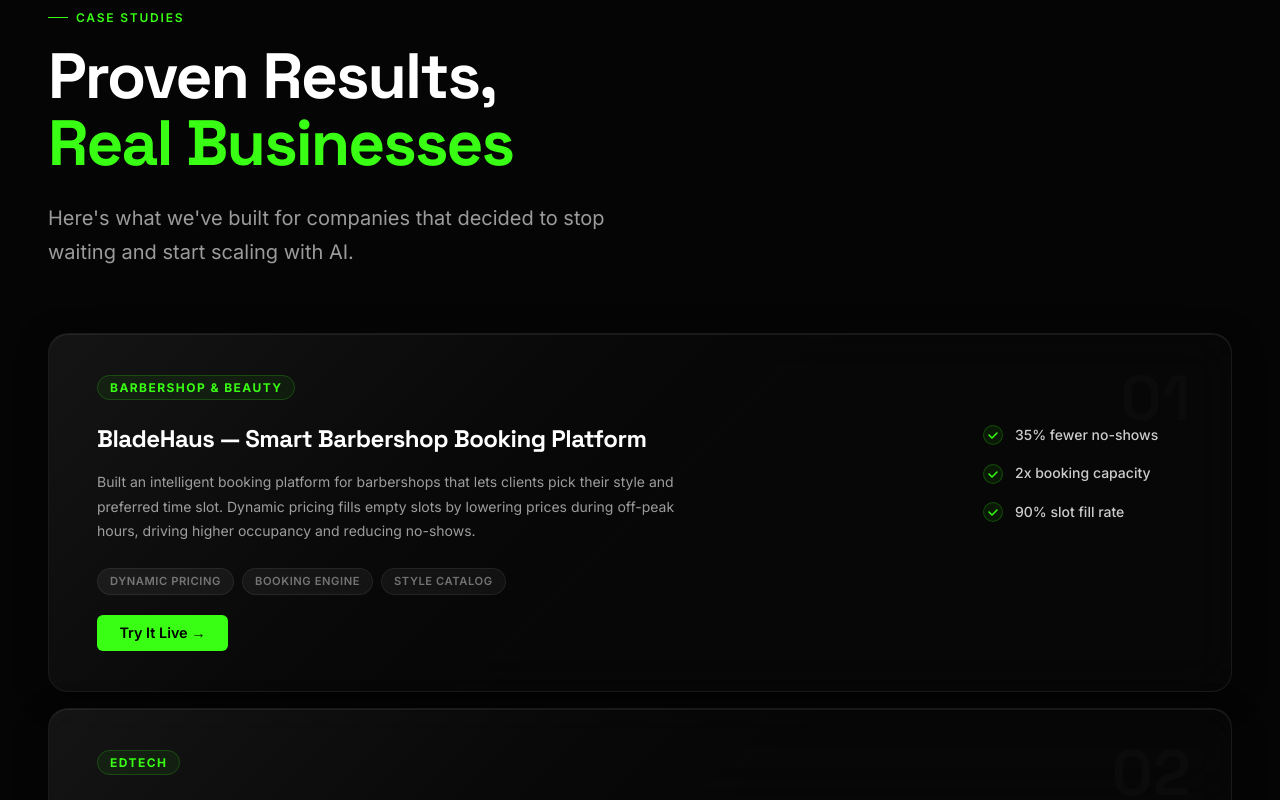
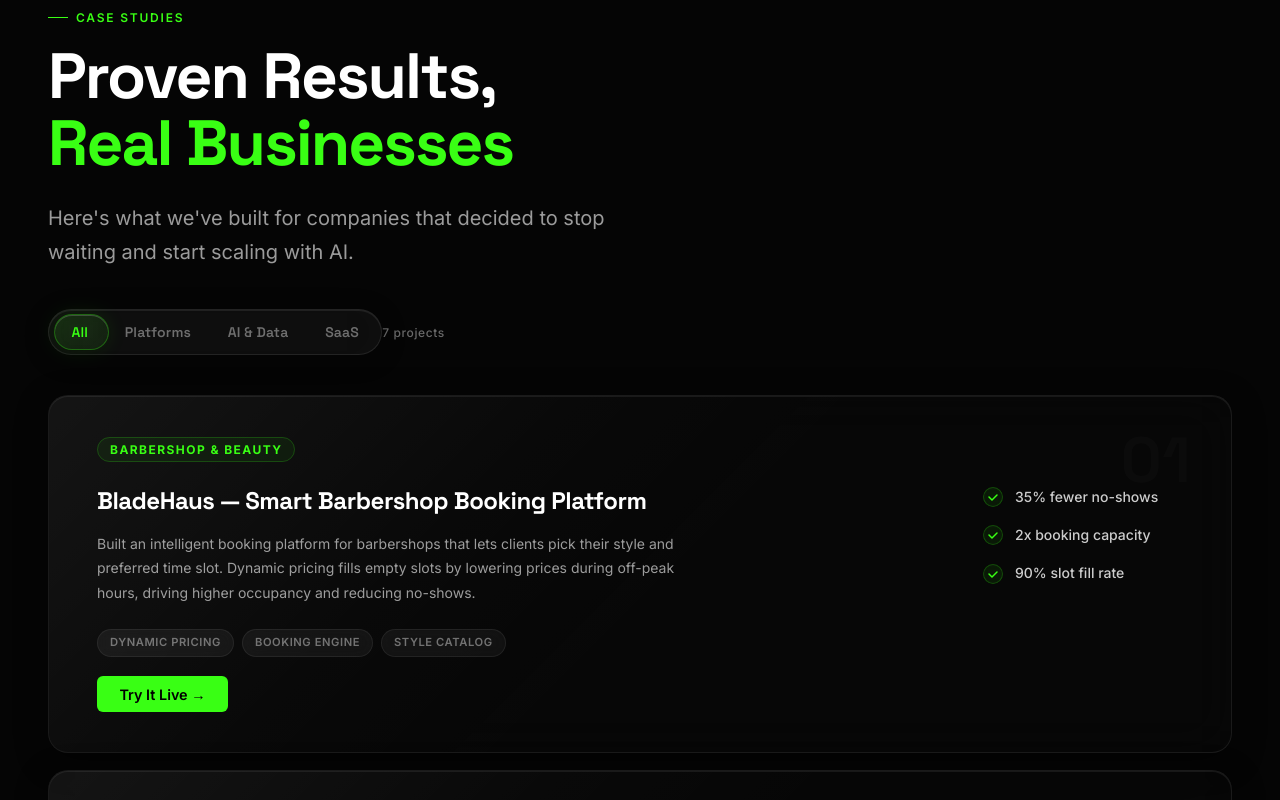
Before and after one commit to OmarTDS/Solvix-website, a React (Vite) app: page / in a window 1280 px wide. Shown: the part 2589-3389 px from the top of the page. Built offline with nearby package versions, Linux system fonts and the light colour scheme.

Commit message:
feat: add clear segmented picker filter to Work section

```diff
--- /dev/null
+++ b/src/components/SegmentedPicker/SegmentedPicker.css
@@ -0,0 +1,98 @@
+/* ============================================
+   CLEAR SEGMENTED PICKER
+   Glass pill container with spring indicator
+   ============================================ */
+
+.seg-picker {
+  position: relative;
+  display: inline-flex;
+  align-items: center;
+  /* Liquid glass container */
+  background: rgba(255, 255, 255, 0.04);
+  backdrop-filter: blur(28px) saturate(180%);
+  -webkit-backdrop-filter: blur(28px) saturate(180%);
+  border: 1px solid rgba(255, 255, 255, 0.09);
+  border-radius: var(--radius-full);
+  padding: 4px;
+  /* Inset highlight */
+  box-shadow:
+    inset 0 1px 0 rgba(255, 255, 255, 0.08),
+    0 4px 24px rgba(0, 0, 0, 0.3);
+}
+
+/* ── Spring-animated indicator ── */
+.seg-picker__indicator {
+  position: absolute;
+  top: 4px;
+  bottom: 4px;
+  border-radius: calc(var(--radius-full) - 2px);
+  /* Glass pill fill */
+  background: linear-gradient(
+    135deg,
+    rgba(57, 255, 20, 0.12) 0%,
+    rgba(57, 255, 20, 0.06) 100%
+  );
+  border: 1px solid rgba(57, 255, 20, 0.30);
+  backdrop-filter: blur(16px);
+  -webkit-backdrop-filter: blur(16px);
+  box-shadow:
+    inset 0 1px 0 rgba(255, 255, 255, 0.18),
+    0 0 20px rgba(57, 255, 20, 0.10),
+    0 2px 8px rgba(0, 0, 0, 0.3);
+  pointer-events: none;
+  z-index: 0;
+  /* Spring physics — cubic-bezier(0.34, 1.56, 0.64, 1) gives iOS-like overshoot */
+  transition:
+    left   0.42s cubic-bezier(0.34, 1.56, 0.64, 1),
+    width  0.42s cubic-bezier(0.34, 1.56, 0.64, 1),
+    opacity 0.2s ease;
+}
+
+/* ── Tab buttons ── */
+.seg-picker__tab {
+  position: relative;
+  z-index: 1;
+  padding: 0.5rem 1.15rem;
+  font-family: var(--font-display);
+  font-size: var(--fs-sm);
+  font-weight: 600;
+  letter-spacing: 0.01em;
+  color: var(--clr-white-40);
+  border-radius: var(--radius-full);
+  white-space: nowrap;
+  cursor: pointer;
+  /* Min touch target */
+  min-height: 36px;
+  display: flex;
+  align-items: center;
+  gap: 0.4rem;
+  transition: color var(--dur-fast) ease;
+}
+
+.seg-picker__tab:hover {
+  color: var(--clr-white-80);
+}
+
+.seg-picker__tab--active {
+  color: var(--clr-green);
+}
+
+/* ── Mobile: allow horizontal scroll if too many tabs ── */
+@media (max-width: 600px) {
+  .seg-picker {
+    max-width: 100%;
+    overflow-x: auto;
+    /* Hide scrollbar */
+    -ms-overflow-style: none;
+    scrollbar-width: none;
+  }
+
+  .seg-picker::-webkit-scrollbar {
+    display: none;
+  }
+
+  .seg-picker__tab {
+    padding: 0.45rem 0.9rem;
+    font-size: var(--fs-xs);
+  }
+}
--- /dev/null
+++ b/src/components/SegmentedPicker/SegmentedPicker.jsx
@@ -0,0 +1,88 @@
+import { useRef, useEffect, useState, useCallback } from 'react'
+import './SegmentedPicker.css'
+
+/**
+ * Clear Segmented Picker
+ * Inspired by the iOS liquid-glass segmented control pattern.
+ * A floating glass pill container with a spring-animated indicator
+ * that slides to the active tab and hugs its exact width.
+ *
+ * Props:
+ *   tabs     {string[]}  — tab labels
+ *   active   {number}    — index of the active tab
+ *   onChange {function}  — called with new index on selection
+ */
+export default function SegmentedPicker({ tabs, active, onChange }) {
+  const containerRef = useRef(null)
+  const tabRefs = useRef([])
+  const [indicatorStyle, setIndicatorStyle] = useState({ left: 0, width: 0, opacity: 0 })
+
+  const measureTab = useCallback((index) => {
+    const el = tabRefs.current[index]
+    const container = containerRef.current
+    if (!el || !container) return
+
+    // getBoundingClientRect gives viewport-relative rects;
+    // subtract container's left to get position relative to container
+    const cRect = container.getBoundingClientRect()
+    const tRect = el.getBoundingClientRect()
+
+    setIndicatorStyle({
+      left: tRect.left - cRect.left,
+      width: tRect.width,
+      opacity: 1,
+    })
+  }, [])
+
+  // Re-measure whenever active tab changes
+  useEffect(() => {
+    measureTab(active)
+  }, [active, measureTab])
+
+  // Initial measurement after mount (fonts/layout may need a frame)
+  useEffect(() => {
+    const id = requestAnimationFrame(() => measureTab(active))
+    return () => cancelAnimationFrame(id)
+  }, []) // eslint-disable-line react-hooks/exhaustive-deps
+
+  // Re-measure on window resize
+  useEffect(() => {
+    const onResize = () => measureTab(active)
+    window.addEventListener('resize', onResize, { passive: true })
+    return () => window.removeEventListener('resize', onResize)
+  }, [active, measureTab])
+
+  return (
+    <div
+      ref={containerRef}
+      className="seg-picker"
+      role="tablist"
+      aria-label="Filter case studies by category"
+    >
+      {/* Sliding glass indicator — sits behind everything */}
+      <div
+        className="seg-picker__indicator"
+        aria-hidden="true"
+        style={{
+          left: `${indicatorStyle.left}px`,
+          width: `${indicatorStyle.width}px`,
+          opacity: indicatorStyle.opacity,
+        }}
+      />
+
+      {/* Tab buttons */}
+      {tabs.map((tab, i) => (
+        <button
+          key={tab}
+          ref={(el) => { tabRefs.current[i] = el }}
+          role="tab"
+          aria-selected={active === i}
+          className={`seg-picker__tab ${active === i ? 'seg-picker__tab--active' : ''}`}
+          onClick={() => onChange(i)}
+        >
+          {tab}
+        </button>
+      ))}
+    </div>
+  )
+}
--- a/src/components/Work/Work.css
+++ b/src/components/Work/Work.css
@@ -6,7 +6,33 @@
 
 .work__header {
   max-width: 600px;
-  margin-bottom: var(--space-16);
+  margin-bottom: var(--space-10);
+}
+
+/* ── Filter row ── */
+.work__filter {
+  display: flex;
+  align-items: center;
+  gap: var(--space-5);
+  margin-bottom: var(--space-10);
+  flex-wrap: wrap;
+}
+
+.work__filter-count {
+  font-size: var(--fs-xs);
+  color: var(--clr-white-40);
+  font-weight: 500;
+  letter-spacing: 0.05em;
+}
+
+/* ── Empty state ── */
+.work__empty {
+  padding: var(--space-16);
+  text-align: center;
+  color: var(--clr-white-40);
+  font-size: var(--fs-sm);
+  border: 1px dashed rgba(255,255,255,0.08);
+  border-radius: var(--radius-lg);
 }
 
 .work__list {
@@ -15,7 +41,7 @@
   gap: var(--space-4);
 }
 
-/* Case card — liquid glass */
+/* Case card — liquid glass + staggered entry */
 .case-card {
   background: rgba(10, 10, 10, 0.4);
   backdrop-filter: blur(24px) saturate(160%);
@@ -29,6 +55,20 @@
   cursor: default;
   box-shadow: 0 8px 32px rgba(0,0,0,0.4),
               inset 0 1px 0 rgba(255,255,255,0.07);
+  /* Staggered entry animation on filter change */
+  animation: cardEnter 0.5s cubic-bezier(0.16, 1, 0.3, 1) both;
+  animation-delay: calc(var(--stagger, 0) * 0.06s);
+}
+
+@keyframes cardEnter {
+  from {
+    opacity: 0;
+    transform: translateY(18px) scale(0.98);
+  }
+  to {
+    opacity: 1;
+    transform: none;
+  }
 }
 
 /* Shimmer */
--- a/src/components/Work/Work.jsx
+++ b/src/components/Work/Work.jsx
@@ -1,84 +1,103 @@
 import { useState, useEffect } from 'react'
 import './Work.css'
+import SegmentedPicker from '../SegmentedPicker/SegmentedPicker'
+
+const FILTER_TABS = ['All', 'Platforms', 'AI & Data', 'SaaS']
 
 const cases = [
   {
     id: 'bladehaus',
+    category: 'Platforms',
     label: 'Barbershop & Beauty',
     title: 'BladeHaus — Smart Barbershop Booking Platform',
     desc: 'Built an intelligent booking platform for barbershops that lets clients pick their style and preferred time slot. Dynamic pricing fills empty slots by lowering prices during off-peak hours, driving higher occupancy and reducing no-shows.',
     results: ['35% fewer no-shows', '2x booking capacity', '90% slot fill rate'],
     tech: ['Dynamic Pricing', 'Booking Engine', 'Style Catalog'],
-    accent: '#39FF14',
     url: 'https://golden-cut-booking.vercel.app/',
   },
   {
     id: 'aicareerschool',
+    category: 'Platforms',
     label: 'EdTech',
     title: 'AI Career School — Arabic AI Course Platform',
     desc: 'Built a full Arabic-language course platform teaching AI image and video creation. Includes video hosting, enrollment management, promo codes, and integrated payment with InstaPay and Paymob for the Egyptian market.',
     results: ['Full Arabic RTL support', 'Sub-2s page loads', '4 payment methods'],
     tech: ['Next.js SSR', 'Supabase', 'Bunny Stream'],
-    accent: '#39FF14',
   },
   {
     id: 'trendpredictor',
+    category: 'AI & Data',
     label: 'Marketing Intelligence',
     title: 'Trend Predictor — Market Intelligence Engine',
     desc: 'Scrapes social media and ad platforms to surface what your customers want, what content is trending in your niche, and which ads are actually working — delivered as actionable weekly briefs with velocity scoring.',
     results: ['7-day trend lead time', '5 platforms tracked', 'Weekly actionable briefs'],
     tech: ['Social Scraping', 'Trend Scoring', 'Ad Intelligence'],
-    accent: '#39FF14',
     url: 'https://trendsetter-insight-hub.vercel.app/',
   },
   {
     id: 'loqta',
+    category: 'Platforms',
     label: 'Real Estate',
     title: 'Loqta — AI-Powered Real Estate Platform',
     desc: 'Built a modern property listing and search platform for the Egyptian market. Intelligent filtering, map-based browsing, and automated lead capture turn casual browsers into qualified buyer inquiries.',
     results: ['3x lead conversion', '60% faster property matching', 'Bilingual EN/AR'],
     tech: ['Property Search', 'Map Integration', 'Lead Capture'],
-    accent: '#39FF14',
     url: 'https://loqta-your-great-catch.vercel.app/',
   },
   {
     id: 'nexora',
+    category: 'AI & Data',
     label: 'E-Commerce',
     title: 'Nexora — Intelligent Inventory & Demand Forecasting',
     desc: 'Built a full AI-powered inventory management system for a retail chain. The system predicts demand with 94% accuracy, auto-reorders stock, and integrates across 12 warehouse locations.',
     results: ['94% forecast accuracy', '£2.1M cost savings / yr', '3 weeks to deploy'],
     tech: ['Custom ML Model', 'Real-time API', 'React Dashboard'],
-    accent: '#39FF14',
   },
   {
     id: 'meridian',
+    category: 'AI & Data',
     label: 'Financial Services',
     title: 'Meridian — AI Risk Assessment Engine',
     desc: 'Replaced a legacy underwriting process with a fine-tuned risk scoring model. What took analysts 3 days to process now runs in seconds with higher accuracy than human review.',
     results: ['89% faster processing', '40% fewer false positives', 'Fully compliant'],
     tech: ['LLM Fine-tuning', 'Document AI', 'Audit Trail'],
-    accent: '#39FF14',
   },
   {
     id: 'vantage',
+    category: 'SaaS',
     label: 'SaaS / B2B',
     title: 'Vantage — Full AI-Native CRM Platform',
     desc: 'Greenfield build of a B2B CRM with embedded AI throughout — lead scoring, email generation, call summarization, and churn prediction built natively into every workflow.',
     results: ['11k+ active users', '68% faster deal cycles', 'Series A funded'],
     tech: ['Full-Stack Build', 'GPT Integration', 'Voice AI', 'Analytics'],
-    accent: '#39FF14',
   },
 ]
 
 export default function Work() {
+  const [activeFilter, setActiveFilter] = useState(0)
+  const [listKey, setListKey] = useState(0)
   const [activeDemo, setActiveDemo] = useState(null)
 
+  // Handle filter change — bump listKey to re-trigger card entry animations
+  const handleFilter = (i) => {
+    if (i === activeFilter) return
+    setListKey((k) => k + 1)
+    setActiveFilter(i)
+  }
+
+  const filteredCases =
+    activeFilter === 0
+      ? cases
+      : cases.filter((c) => c.category === FILTER_TABS[activeFilter])
+
+  // ESC closes demo modal
   useEffect(() => {
     const onKey = (e) => { if (e.key === 'Escape') setActiveDemo(null) }
     document.addEventListener('keydown', onKey)
     return () => document.removeEventListener('keydown', onKey)
   }, [])
 
+  // Body scroll lock while demo is open
   useEffect(() => {
     document.body.classList.toggle('demo-open', !!activeDemo)
     return () => document.body.classList.remove('demo-open')
@@ -87,7 +106,8 @@
   return (
     <section className="work section" id="work">
       <div className="container">
-        {/* Header */}
+
+        {/* ── Header ── */}
         <div className="work__header reveal">
           <span className="section-label">Case Studies</span>
           <h2 className="section-heading">
@@ -101,13 +121,26 @@
           </p>
         </div>
 
-        {/* Case Studies */}
-        <div className="work__list">
-          {cases.map((c, i) => (
+        {/* ── Segmented Filter ── */}
+        <div className="work__filter reveal delay-1">
+          <SegmentedPicker
+            tabs={FILTER_TABS}
+            active={activeFilter}
+            onChange={handleFilter}
+          />
+          <span className="work__filter-count">
+            {filteredCases.length} project{filteredCases.length !== 1 ? 's' : ''}
+          </span>
+        </div>
+
+        {/* ── Case Study Cards ── */}
+        <div className="work__list" key={listKey}>
+          {filteredCases.map((c, i) => (
             <div
               key={c.id}
               id={`case-${c.id}`}
-              className={`case-card reveal delay-${i + 1}`}
+              className="case-card"
+              style={{ '--stagger': i }}
             >
               <div className="case-card__meta">
                 <span className="case-label">{c.label}</span>
@@ -125,7 +158,7 @@
                     ))}
                   </div>
 
-                  {/* Try It button - only shows if url exists */}
+                  {/* Try It Live — only when url exists */}
                   {c.url && (
                     <button
                       className="case-card__demo-btn"
@@ -141,7 +174,7 @@
                     <div key={r} className="case-result">
                       <span className="case-result__icon">
                         <svg width="12" height="12" viewBox="0 0 12 12" fill="none">
-                          <path d="M2 6l3 3 5-5" stroke="#39FF14" strokeWidth="1.5" strokeLinecap="round" strokeLinejoin="round"/>
+                          <path d="M2 6l3 3 5-5" stroke="#39FF14" strokeWidth="1.5" strokeLinecap="round" strokeLinejoin="round" />
                         </svg>
                       </span>
                       <span>{r}</span>
@@ -153,10 +186,17 @@
               <div className="case-card__number">0{i + 1}</div>
             </div>
           ))}
+
+          {/* Empty state */}
+          {filteredCases.length === 0 && (
+            <div className="work__empty">
+              <p>No projects in this category yet — more coming soon.</p>
+            </div>
+          )}
         </div>
       </div>
 
-      {/* Demo Modal */}
+      {/* ── Demo Modal ── */}
       {activeDemo && (
         <>
           <div className="demo-modal-overlay" onClick={() => setActiveDemo(null)}>
@@ -172,7 +212,7 @@
               />
             </div>
           </div>
-          {/* Floating close — always on top, always reachable on mobile */}
+          {/* Floating close — always reachable on mobile */}
           <button
             className="demo-modal__close-float"
             onClick={() => setActiveDemo(null)}
```
